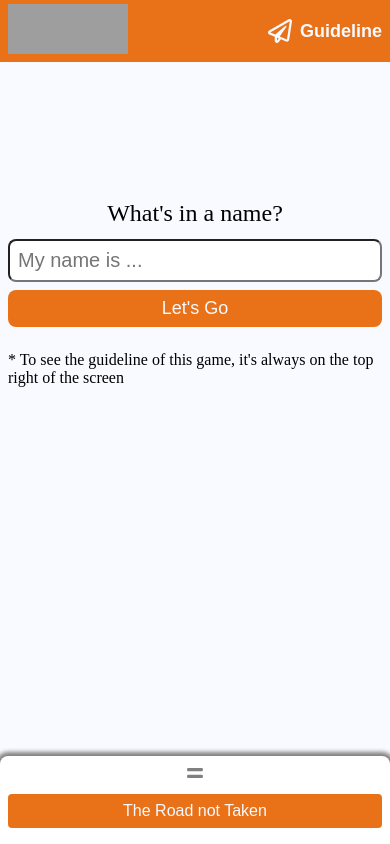
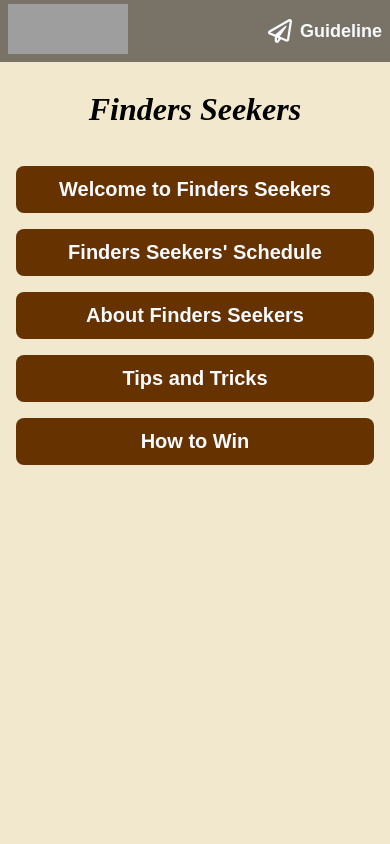
Before and after one commit to stanley355/pbifair, a Next.js app: page / in a window 390 px wide. Built offline with nearby package versions, Linux system fonts and the light colour scheme; grey boxes are pictures that could not be loaded.

Commit message:
homepage mobile

```diff
--- /dev/null
+++ b/components/Guideline/Guideline.module.scss
@@ -0,0 +1,53 @@
+
+@import '../../styles/tokens/all';
+
+
+.guideline {
+  width: 100%;
+  overflow-y: scroll;
+
+  &__head {
+    &__backBtn {
+      background: none;
+      border: none;
+      color: $color-black;
+
+      svg {
+        font-size: $font--xxl;
+      }
+    }
+  }
+
+  &__body {
+    padding: $space--xs;
+  }
+
+  &__list {
+    display: flex;
+    flex-direction: column;
+    button {
+      padding: $space--sm $space--xs;
+      border-radius: $space--xs;
+      margin: $space--xs 0;
+      font-size: $space--lg;
+      background: $color-brown;
+      border: none;
+      color:$color-white;
+      font-weight: bold;
+    }
+  }
+
+  &__welcome, &__schedule, &__about, &__tips, &__winning {
+    color: $color-black;
+    font-weight: bold;
+    line-height: 1.5;
+
+    h3 {
+      text-align: center;
+    }
+    th, td {
+      border: 1px solid $color-white;
+      padding: $space--xxs;
+    }
+  }
+}
--- /dev/null
+++ b/components/Guideline/Guideline.tsx
@@ -0,0 +1,208 @@
+import React, { useState } from 'react';
+import { FaArrowAltCircleLeft } from 'react-icons/fa';
+import styles from './Guideline.module.scss';
+
+const Guideline = () => {
+  const [selectedGuideline, setSelectedGuideline] = useState("");
+
+  const GuidelineList = () => {
+    const guidelineMenu = [
+      {
+        title: "Welcome to Finders Seekers",
+        value: "welcome"
+      },
+      {
+        title: "Finders Seekers' Schedule",
+        value: "schedule"
+      },
+      {
+        title: "About Finders Seekers",
+        value: "about"
+      },
+      {
+        title: "Tips and Tricks",
+        value: "tips"
+      },
+      {
+        title: "How to Win",
+        value: "winning"
+      }
+    ]
+
+    return (
+      <div className={styles.guideline__list}>
+        {guidelineMenu.map((menu) =>
+          <button onClick={() => setSelectedGuideline(menu.value)} >{menu.title}</button>
+        )}
+      </div>
+    )
+  }
+
+  const GuidelineWelcome = () => {
+    return (
+      <div className={styles.guideline__welcome}>
+        <p>Hello Seekers, Welcome to Finders Seekers.</p>
+        <p>In Finders Seekers, you will explore the world of Pendidikan Bahasa Inggris (PBI), UNIKA Atma Jaya, through a series of missions in six days.</p>
+        <p>You play as the Seeker who has to find the clues throughout the game in order to win the prizes. Every day, you will be given two missions to complete. Every time you complete a mission, you will be given the clue which will allow you to advance further in Finders Seekers.</p>
+        <p>Be the first to successfully complete the missions to get the chance to win the Daily Prizes and the Grand Prizes! There will be a total of 18 winners of Daily Prizes and three winners of the Grand Prizes. The Daily Prize winners will be announced on the following day on @hmpspbi_uaj IG account. The Grand Prize winners will be announced during the FPB Fair on July 08, 2022.</p>
+      </div>
+    )
+  }
+
+  const GuidelineSchedule = () => {
+    return (
+      <div className={styles.guideline__schedule}>
+        <p>Finders Seekers will start on June 30th, 2022 until July 6th, 2022.
+          Every day, the quest begins from 12 pm until 06 pm.
+          Below is the schedule of each mission:
+        </p>
+        <table>
+          <tr>
+            <th>Date</th>
+            <th>Challenges</th>
+          </tr>
+          <tr>
+            <td>June 30th, 2022</td>
+            <td>
+              <div>Who's the Alumni?</div>
+              <div>Down the Memory Lane</div>
+            </td>
+          </tr>
+          <tr>
+            <td>July 1st, 2022</td>
+            <td>
+              <div>Catch the Glitch</div>
+              <div>Tongue Twister</div>
+            </td>
+          </tr>
+          <tr>
+            <td>July 2nd, 2022</td>
+            <td>
+              <div>Edu-Fields</div>
+              <div>Draw Me</div>
+            </td>
+          </tr>
+          <tr>
+            <td>July 3rd, 2022</td>
+            <td>
+              <div>Getting to know English Days</div>
+              <div>Figure in the Picture</div>
+            </td>
+          </tr>
+          <tr>
+            <td>July 4th, 2022</td>
+            <td>
+              <div>Who's the Lecturer</div>
+              <div>Find Me</div>
+            </td>
+          </tr>
+          <tr>
+            <td>July 5th, 2022</td>
+            <td>
+              <div>Thinking Out Loud</div>
+              <div>Dear Lessons</div>
+            </td>
+          </tr>
+          <tr>
+            <td>July 6th, 2022</td>
+            <td>
+              Show Me Your Groove
+            </td>
+          </tr>
+        </table>
+        <p>You are allowed to start your quest in Finders Seekers on any date between June 30 and July 06. </p>
+      </div>
+    )
+  }
+
+  const GuidelineAbout = () => {
+    return (
+      <div className={styles.guideline__about}>
+        <p>About the Game:</p>
+        <ol>
+          <li>There are 13 missions to complete to finish the game and get the chance to win the Grand Prizes.</li>
+          <li>In each mission, you will receive instructions. Once you finish the mission, you'll be given a clue which will serve as a ticket to continue to the next mission.</li>
+          <li>To complete the mission, follow the given instructions as neatly as you can. You will have to answer questions, contact someone, or make something and upload it through a given link. </li>
+          <li>Every day, the quest begins from 12 pm until 06 pm. You will receive the clues to access the next missions only during the time period of the quest. Should you finish a mission later or earlier than this time period you will still be able to submit your work anytime; however, the clue will be given to you when the next time period of the quest begins.</li>
+        </ol>
+      </div>
+    )
+  }
+
+  const GuidelineTips = () => {
+    return (
+      <div className={styles.guideline__tips}>
+        <p>Tips and Tricks:</p>
+        <p>How to win the Daily Prizes:</p>
+        <ol>
+          <li>There are two missions to complete everyday, except for the last day. The winners of daily prizes are the first three seekers who can finish all missions assigned on each day. </li>
+          <li>To become the winners of daily prizes, you must follow the instructions of each mission as accurately as possible. </li>
+          <li>The winners of daily prizes will be announced on the following day on @hmpspbi_uaj IG account  and get prizes from the committee.</li>
+          <li>Keep in mind that every mission has its standards and regulations. Even though you are the fastest, if your work doesn’t pass a certain criteria, you will not be able to win the daily prizes.
+          </li>
+          <li>The daily prize will be sent to the winner's address.</li>
+        </ol>
+        <p>Other than the daily prizes,  Finders Seekers also has 3 Grand Prizes for 3 winners. The winners of the Grand Prizes are those who get the highest points.</p>
+      </div>
+    )
+  }
+
+  const GuidelineWinning = () => {
+    return (
+      <div className={styles.guideline__winning}>
+        <p>How to win points for the Grand Prizes:</p>
+        <ol>
+          <li>Complete all the missions. You will get +1 point for each mission you have completed.</li>
+          <li>Win the Daily Prizes to get +3 points for the first winner, +2 points for the second winner, and +1 point for the third winner.</li>
+          <li>
+            <div>Earn special additional points if your works in the following missions get the highest votes from the committee:</div>
+            <ul>
+              <li>Tongue Twister: +5 points</li>
+              <li>Show me your groove: +5 Points</li>
+              <li>Draw Me: +3 Points</li>
+              <li>Figure in the picture: +3 Points</li>
+            </ul>
+          </li>
+        </ol>
+        <p>Other than the daily prizes,  Finders Seekers also has 3 Grand Prizes for 3 winners. The winners of the Grand Prizes are those who get the highest points.</p>
+      </div>
+    )
+  }
+
+  const setShowingGuideline = (guidelineValue: string) => {
+    switch (guidelineValue) {
+      case "welcome":
+        return <GuidelineWelcome />;
+      case "schedule":
+        return <GuidelineSchedule />;
+      case "about":
+        return <GuidelineAbout />;
+      case "tips":
+        return <GuidelineTips />;
+      case "winning":
+        return <GuidelineWinning />;
+      case "":
+        return <GuidelineList />;
+      default:
+        return <GuidelineList />;
+    }
+  }
+
+  return (
+    <div className={styles.guideline}>
+      {selectedGuideline !== "" &&
+        <div className={styles.guideline__head}>
+          <button className={styles.guideline__head__backBtn} onClick={() => setSelectedGuideline("")}>
+            <FaArrowAltCircleLeft />
+          </button>
+        </div>
+      }
+
+      <div className={styles.guideline__body}>
+        {setShowingGuideline(selectedGuideline)}
+      </div>
+    </div>
+  );
+}
+
+export default Guideline;
--- a/components/Layout/Layout.tsx
+++ b/components/Layout/Layout.tsx
@@ -11,7 +11,7 @@ const Layout = ({ children }: any) => {
     <div className="">
       <Navbar />
       {children}
-      {!isDesktop && <RoadmapMobile />}
+      {/* {!isDesktop && <RoadmapMobile />} */}
     </div>
   )
 }
--- a/components/Navbar/Navbar.module.scss
+++ b/components/Navbar/Navbar.module.scss
@@ -3,7 +3,7 @@
 .navbar {
   width: 100%;
   padding: $space--xxs $space--xs;
-  background: $primary-color;
+  background: rgba(0,0,0,.5);
   display: flex;
   align-items: center;
   justify-content: space-between;
--- a/pages/index.tsx
+++ b/pages/index.tsx
@@ -1,7 +1,7 @@
 import React, { useState } from 'react';
 import type { NextPage } from 'next';
 import Router from 'next/router';
-
+import Guideline from '../components/Guideline/Guideline';
 import useResponsive from '../utils/useResponsive';
 
 import styles from '../styles/pages/landing.module.scss';
@@ -37,13 +37,8 @@ const Home: NextPage = () => {
   return (
     <div className="container">
       <div className={styles.landing}>
-        {hasName ?
-          <>
-            <div>By any other name you would smell as sweet</div>
-            <div>Redirecting...</div>
-          </> :
-          <LandingForm />
-        }
+        <h1>Finders Seekers</h1>
+        <Guideline />
       </div>
     </div>
   )
--- a/styles/globals.scss
+++ b/styles/globals.scss
@@ -6,7 +6,7 @@
 
 html,
 body {
-  background: $color-white;
+  background: url('../public/images/background.jpg');
   padding: 0;
   margin: 0;
   font-family: Ubuntu;
--- a/styles/pages/landing.module.scss
+++ b/styles/pages/landing.module.scss
@@ -1,40 +1,8 @@
 @import "../tokens/all";
 
 .landing {
-  width: 100%;
-  height: 450px;
-  display: flex;
-  align-items: center;
-  justify-content: center;
-
-  form {
-    display: flex;
-    flex-direction: column;
-    label {
-      text-align: center;
-      font-size: $font--xxl;
-      margin: $space--sm 0;
-    }
-    input {
-      padding: $space--xs;
-      font-size: $font--xl;
-      border-radius: $space--xs;
-    }
-
-    button {
-      background: $primary-color;
-      border-radius: $space--xs;
-      padding: $space--xs;
-      color: $color-white;
-      font-size: $font--lg;
-      margin: $space--xs 0;
-      border: none;
-    }
-  }
-
-  &__error {
+  h1 {
     text-align: center;
-    margin: $space--xs 0;
-    color: red;
+    font-style: italic;
   }
 }
--- a/styles/tokens/_colors.scss
+++ b/styles/tokens/_colors.scss
@@ -2,3 +2,4 @@ $primary-color:  #e97118;
 
 $color-black: #25224a;
 $color-white: #f8faff;
+$color-brown:  #663300;
```
Also changed, not shown: public/images/background.jpg (added).
